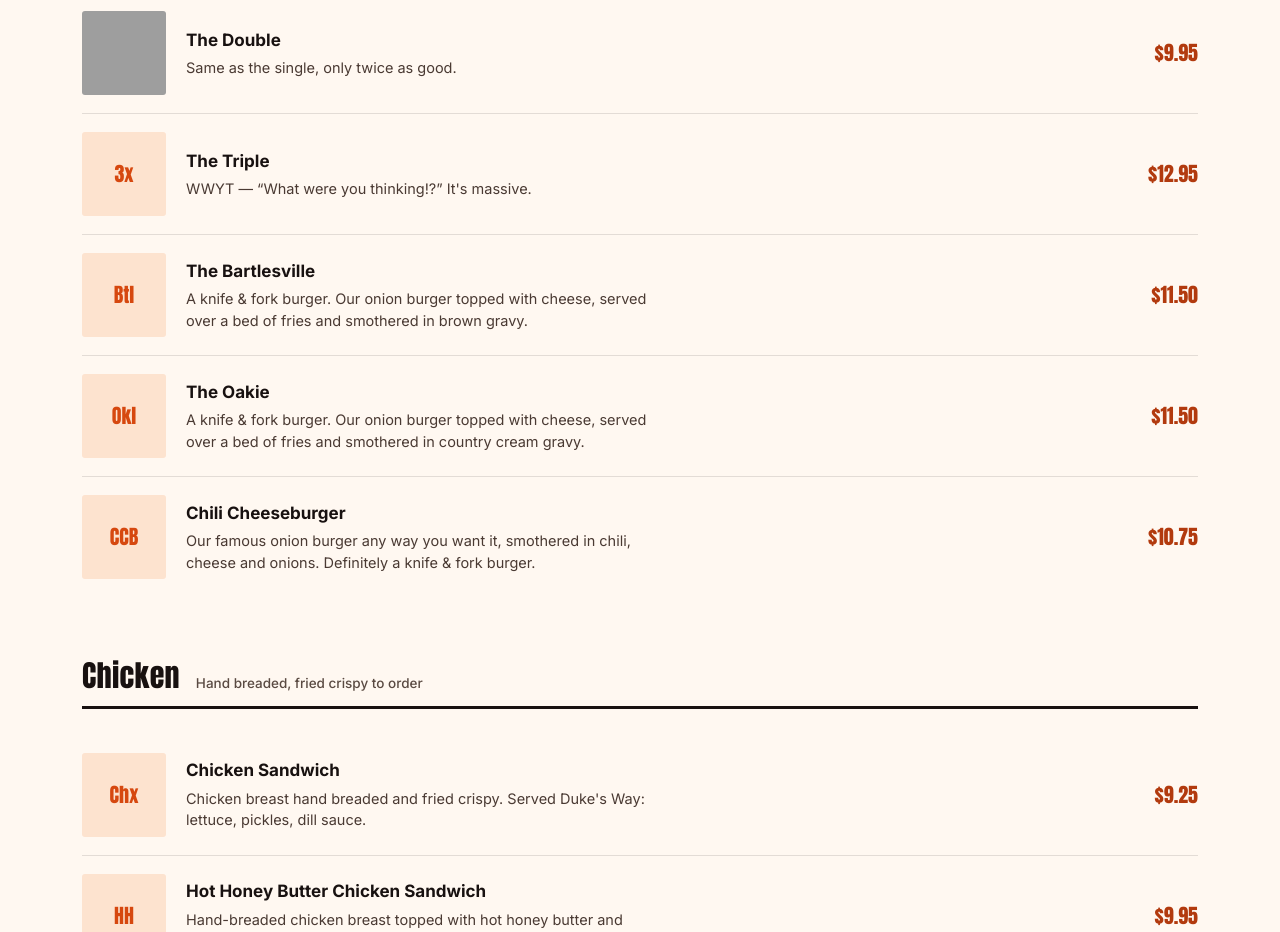
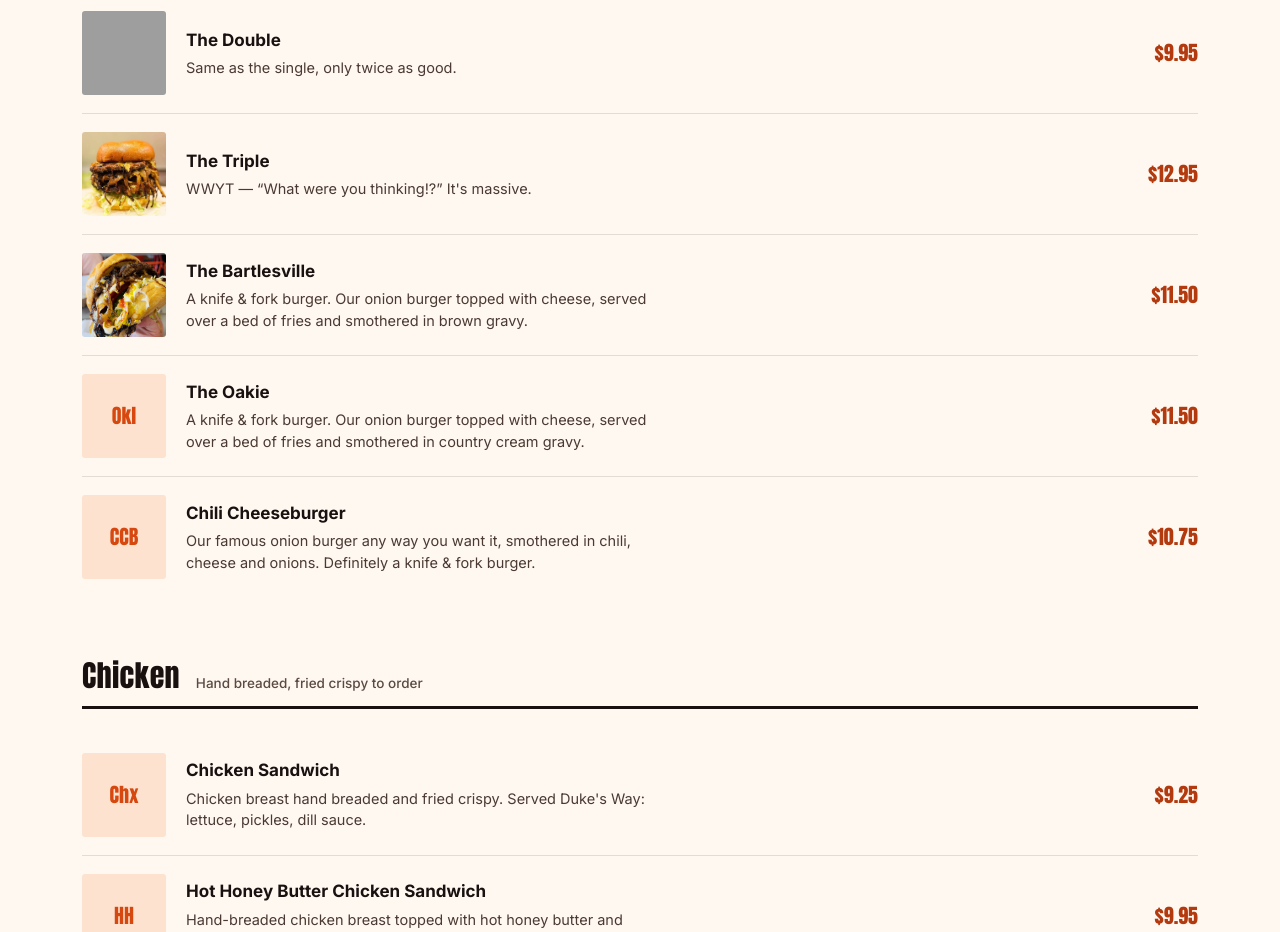
Before and after one commit to tusayevaslan-max/DukesOldFashionedOnionBurgers, a plain HTML site: page index.html in a window 1280 px wide. Shown: the part 1580-2512 px from the top of the page. Drawn offline with Linux system fonts and the light colour scheme; grey boxes are pictures that could not be loaded.

Commit message:
Add Triple and Bartlesville burger photos

```diff
--- a/index.html
+++ b/index.html
@@ -460,7 +460,7 @@
             <div class="menu-item-price">$9.95</div>
           </div>
           <div class="menu-item">
-            <div class="no-photo" aria-hidden="true">3x</div>
+            <img src="images/burger-triple.jpeg" alt="Duke's Triple Onion Burger stacked high with cheese">
             <div>
               <div class="menu-item-name">The Triple</div>
               <p class="menu-item-desc">WWYT &mdash; &ldquo;What were you thinking!?&rdquo; It's massive.</p>
@@ -468,7 +468,7 @@
             <div class="menu-item-price">$12.95</div>
           </div>
           <div class="menu-item">
-            <div class="no-photo" aria-hidden="true">Btl</div>
+            <img src="images/burger-bartlesville.jpeg" alt="The Bartlesville knife and fork burger smothered in brown gravy over fries">
             <div>
               <div class="menu-item-name">The Bartlesville</div>
               <p class="menu-item-desc">A knife &amp; fork burger. Our onion burger topped with cheese, served over a bed of fries and smothered in brown gravy.</p>
```
Also changed, not shown: images/burger-bartlesville.jpeg (added), images/burger-triple.jpeg (added).
